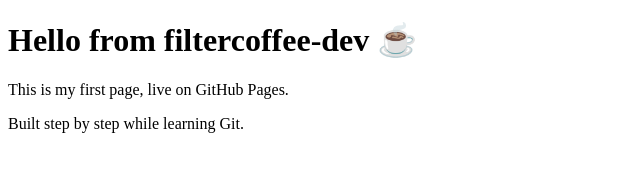
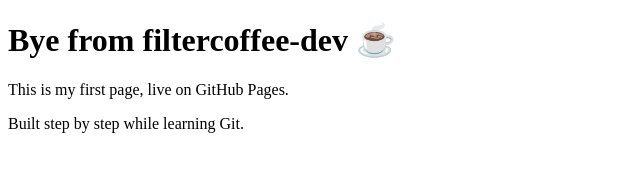
Before and after one commit to filtercoffee-dev/my-first-site, a plain HTML site: page index.html in a window 1280 px wide. Shown: the whole page, without its empty margins (0-640 px from the left). Drawn offline with Linux system fonts and the light colour scheme.

Commit message:
Change homepage headline

```diff
--- a/index.html
+++ b/index.html
@@ -4,7 +4,7 @@
   <title>Filter Coffee Dev</title>
 </head>
 <body>
-  <h1>Hello from filtercoffee-dev ☕</h1>
+  <h1>Bye from filtercoffee-dev ☕</h1>
   <p>This is my first page, live on GitHub Pages.</p>
   <p>Built step by step while learning Git.</p>
 </body>
```
